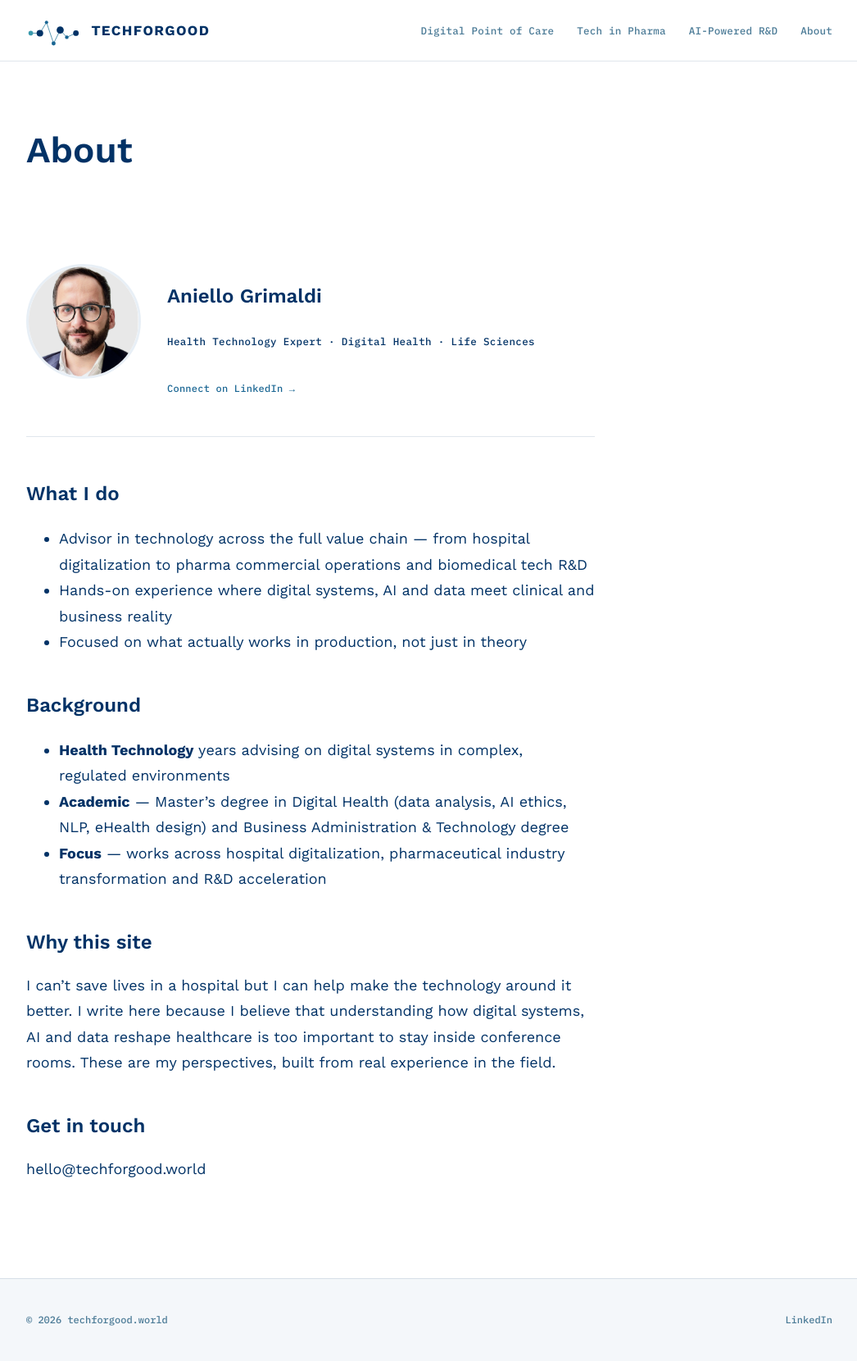
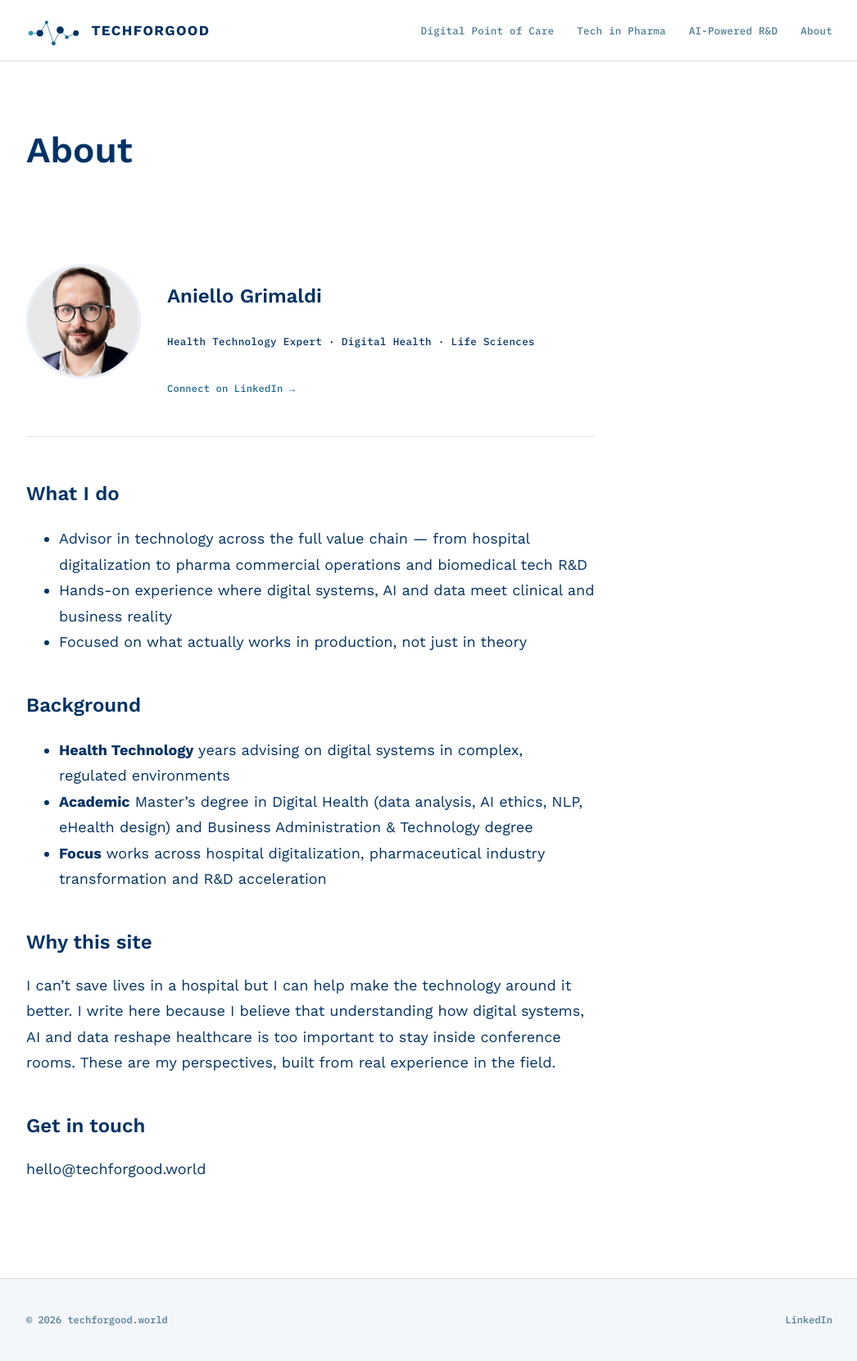
Before and after one commit to nelgrim123-cmyk/techforgood.world, a Jekyll site: the page built from about.md, in a window 1280 px wide. Shown: the whole page at 82% size, without its empty margins (116-1162 px from the left). Built offline with Jekyll 4.4.1, drawn with Linux system fonts in a browser that asks for light colours.

```diff
--- a/about.md
+++ b/about.md
@@ -24,8 +24,8 @@ permalink: /about/
 ## Background
 
 - **Health Technology** years advising on digital systems in complex, regulated environments
-- **Academic** — Master's degree in Digital Health (data analysis, AI ethics, NLP, eHealth design) and Business Administration & Technology degree
-- **Focus** — works across hospital digitalization, pharmaceutical industry transformation and R&D acceleration
+- **Academic** Master's degree in Digital Health (data analysis, AI ethics, NLP, eHealth design) and Business Administration & Technology degree
+- **Focus** works across hospital digitalization, pharmaceutical industry transformation and R&D acceleration
 
 ## Why this site
 
```
